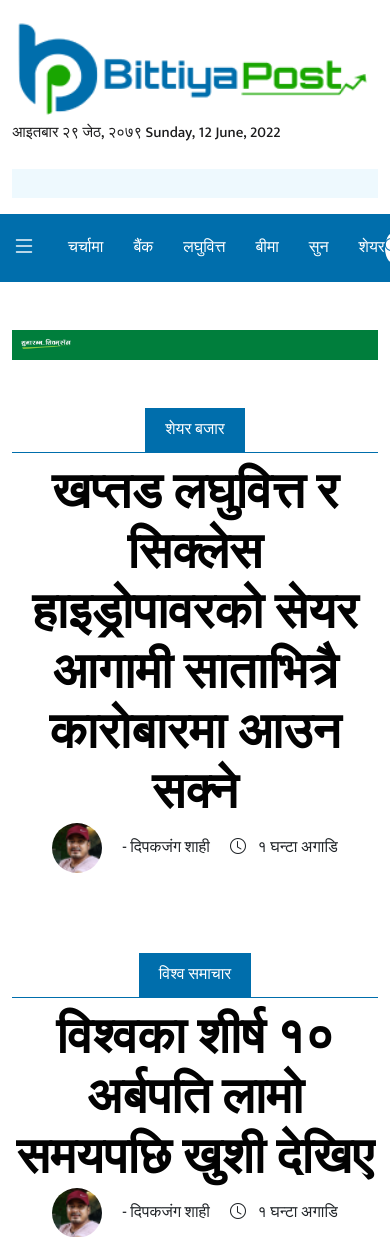
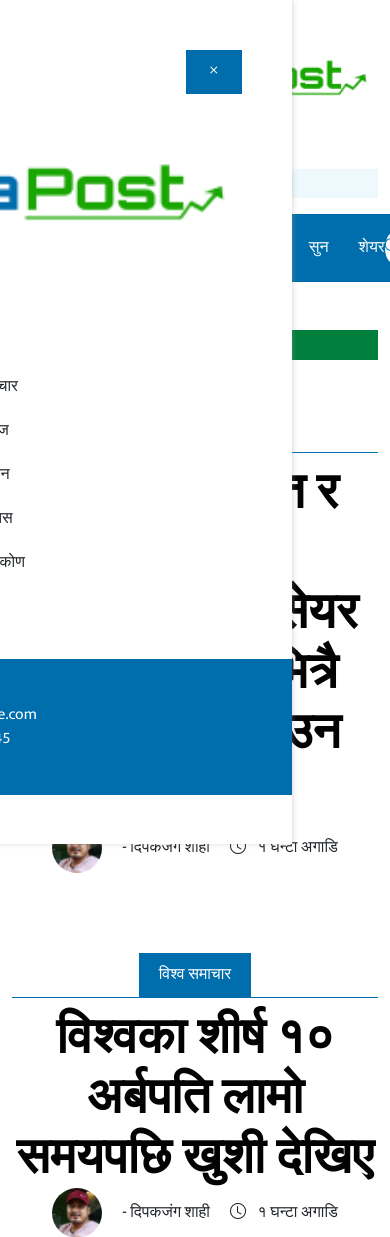
Before and after one commit to Pasang-lama/bittyapost, a PHP site: page / in a window 390 px wide. Shown: the top 1237 px of the page. Run offline with PHP 8.4, Linux system fonts and the light colour scheme.

Commit message:
works on the side nav

```diff
--- a/css/style.css
+++ b/css/style.css
@@ -168,6 +168,76 @@
   border-radius: 50%;
 }
 
+.sticky {
+  position: fixed;
+  top: -73px;
+  left: 0px;
+  width: 100%;
+  z-index: 9999999;
+  transform: translateY(100%);
+  transition: all 0.3s linear;
+}
+
+.side-nav {
+  position: fixed;
+  top: 0px;
+  left: -100%;
+  height: 100vh;
+  min-width: 400px;
+  background-color: rgb(255, 255, 255);
+  box-shadow: 1px 0px 5px rgba(155, 155, 155, 0.382);
+  z-index: 9999999;
+  transition: all 0.5s linear;
+}
+.side-nav .sie-nav-header {
+  padding: 50px;
+}
+.side-nav .sie-nav-header .close-btn {
+  background-color: #006EAC;
+  padding: 10px 20px;
+  color: white;
+  border: none;
+  margin-left: auto;
+  display: block;
+  width: -moz-fit-content;
+  width: fit-content;
+}
+.side-nav .sie-nav-header img {
+  width: 100%;
+  height: -moz-fit-content;
+  height: fit-content;
+  -o-object-fit: cover;
+     object-fit: cover;
+}
+.side-nav .nav-link {
+  margin-top: 40px;
+}
+.side-nav .nav-link ul {
+  -moz-column-count: 2;
+       column-count: 2;
+}
+.side-nav .nav-link ul li {
+  display: block;
+  margin-bottom: 20px;
+}
+.side-nav .side-nav-footer {
+  margin-top: 40px;
+  background-color: #006EAC;
+  padding: 20px;
+  color: white;
+  text-align: center;
+}
+.side-nav .side-nav-footer a {
+  display: block;
+}
+
+footer {
+  background-color: #006EAC;
+  padding: 100px 0px;
+  color: white;
+  text-align: center;
+}
+
 .recent-updates .feature-news {
   border-bottom: 1px solid gray;
   padding-bottom: 10px;
--- /dev/null
+++ b/includes/footer.php
@@ -0,0 +1,12 @@
+<footer>
+  <div class="container">
+    <h2>Footer Section</h2>
+  </div>
+</footer>
+<!-- bootstrap js  -->
+<script src="js/bootstrap.min.js"></script>
+<script src="js/custome.js"></script>
+
+</body>
+
+</html>
--- /dev/null
+++ b/includes/header.php
@@ -0,0 +1,86 @@
+<!DOCTYPE html>
+<html lang="en">
+
+<head>
+  <meta charset="UTF-8" />
+  <meta name="viewport" content="width=device-width, initial-scale=1.0" />
+  <title>Bittyapost | Home</title>
+  <link rel="shortcut icon" href="images/fevicon.png" type="image/x-icon" />
+  <!-- custome css  -->
+  <link rel="stylesheet" href="css/style.css" />
+  <!-- bootstrap css  -->
+  <link rel="stylesheet" href="css/bootstrap.min.css" />
+</head>
+
+<body>
+
+
+  <header>
+    <div class="top-header container my-3">
+      <div class="row gy-4 align-items-center">
+        <div class="col-lg-3 col-12">
+          <a href="index.php">
+            <img src="images/logo.png" alt="Bittyapost" />
+          </a>
+          <time datetime="">आइतबार २९ जेठ, २०७९ Sunday, 12 June, 2022</time>
+        </div>
+        <div class="col-lg-9 col-12">
+          <a href="">
+            <img src="images/ads-4.gif" alt="" />
+          </a>
+        </div>
+      </div>
+    </div>
+    <div id="nav-bar" class="navigation-bar py-3">
+      <div class="container">
+        <button class="side-menu-open-btn" id="sidenav-open-btn"><i class="bi bi-list"></i></button>
+        <nav>
+          <ul>
+            <li><a href="">चर्चामा</a></li>
+            <li><a href=""> बैंक</a></li>
+            <li><a href="">लघुवित्त</a></li>
+            <li><a href="">बीमा</a></li>
+            <li><a href="">सुन</a></li>
+            <li><a href=""> शेयर</a></li>
+
+          </ul>
+        </nav>
+        <button class="serch-btn"><i class="bi bi-search"></i></button>
+      </div>
+    </div>
+
+    <div class="side-nav" id="side-nav">
+      <div class="sie-nav-header">
+        <button class="close-btn" id="close-btn"><i class="bi bi-x"></i></button>
+        <a href="index.php">
+          <img src="images/logo.png" alt="Bittyapost" />
+        </a>
+        <time datetime="">आइतबार २९ जेठ, २०७९ Sunday, 12 June, 2022</time>
+      </div>
+
+      <div class="nav-link">
+        <ul>
+          <li><a href="">समाचार</a></li>
+          <li><a href="">अर्थनीति</a></li>
+          <li><a href="">शेयर बजार</a></li>
+          <li><a href="">बैंकिङ</a></li>
+          <li><a href="">आर्थिक क्षेत्र</a></li>
+          <li><a href="">अटोमाेबाइल</a></li>
+          <li><a href="">समाचार</a></li>
+          <li><a href="">समाज</a></li>
+          <li><a href="">पर्यटन</a></li>
+          <li><a href="">विकास</a></li>
+          <li><a href="">दृष्टिकोण</a></li>
+        </ul>
+      </div>
+
+      <div class="side-nav-footer">
+        विज्ञापनका लागि:
+        <a href="mailto:Bittyapost@example.com">Bittyapost@example.com</a>
+        <a href="tel:+977-9842545345">+977-9842545345</a>
+        <div class="social-media">
+          Follow us:
+        </div>
+      </div>
+    </div>
+  </header>
--- a/index.html
+++ b/index.php
@@ -1,52 +1,8 @@
-<!DOCTYPE html>
-<html lang="en">
-  <head>
-    <meta charset="UTF-8" />
-    <meta name="viewport" content="width=device-width, initial-scale=1.0" />
-    <title>Bittyapost | Home</title>
-    <link rel="shortcut icon" href="images/fevicon.png" type="image/x-icon" />
-    <!-- custome css  -->
-    <link rel="stylesheet" href="css/style.css" />
-    <!-- bootstrap css  -->
-    <link rel="stylesheet" href="css/bootstrap.min.css" />
-  </head>
-  <body>
-    <header>
-      <div class="top-header container my-3">
-        <div class="row gy-4 align-items-center">
-          <div class="col-lg-3 col-12">
-            <a href="index.html">
-              <img src="images/logo.png" alt="Bittyapost" />
-            </a>
-            <time datetime="">आइतबार २९ जेठ, २०७९ Sunday, 12 June, 2022</time>
-          </div>
-          <div class="col-lg-9 col-12">
-            <a href="">
-              <img src="images/ads-4.gif" alt="" />
-            </a>
-          </div>
-        </div>
-      </div>
-      <div class="navigation-bar py-3">
-        <div class="container">
-          <button class="side-menu-open-btn"><i class="bi bi-list"></i></button>
-          <nav>
-            <ul>
-              <li><a href="">चर्चामा</a></li>
-              <li><a href=""> बैंक</a></li>
-              <li><a href="">लघुवित्त</a></li>
-              <li><a href="">बीमा</a></li>
-              <li><a href="">सुन</a></li>
-              <li><a href=""> शेयर</a></li>
-            </ul>
-          </nav>
-          <button class="serch-btn"><i class="bi bi-search"></i></button>
-        </div>
-      </div>
-    </header>
+<?php include("includes/header.php");?>
+
     <section class="ads-section my-5">
       <div class="container">
-        <a href="">
+        <a href="" target="_blank">
           <img src="images/ads-3.gif" alt="" />
         </a>
       </div>
@@ -55,7 +11,7 @@
     <section class="news-headline-wrapper container">
       <div class="category"><span>शेयर बजार</span></div>
       <h2 class="news-headline">
-        <a href=""
+        <a href="news-details.php"
           >खप्तड लघुवित्त र सिक्लेस हाइड्रोपावरको सेयर आगामी साताभित्रै
           कारोबारमा आउन सक्ने</a
         >
@@ -612,7 +568,6 @@
         </a>
       </div>
     </section>
-    <!-- bootstrap js  -->
-    <script src="js/bootstrap.min.js"></script>
-  </body>
-</html>
+
+
+<?php include("includes/footer.php");?>
--- /dev/null
+++ b/js/custome.js
@@ -0,0 +1,21 @@
+var nabbar = document.getElementById("nav-bar")
+window.addEventListener("scroll", function () {
+    if (this.window.scrollY > 400) {
+        nabbar.classList.add("sticky")
+    } else {
+        nabbar.classList.remove("sticky")
+    }
+})
+
+// js can change the sytle
+var openbtn = document.getElementById("sidenav-open-btn")
+var sidenav = document.getElementById("side-nav")
+var closeBtn = document.getElementById("close-btn")
+
+openbtn.addEventListener("click", function(){
+    sidenav.style.left="0%"
+})
+
+closeBtn.addEventListener("click", function(){
+    sidenav.style.left="-100%"
+})
--- a/scss/layouts/_footer.scss
+++ b/scss/layouts/_footer.scss
@@ -0,0 +1,6 @@
+footer{
+    background-color: $primary-color;
+    padding: 100px 0px;
+    color: white;
+    text-align: center;
+}
--- a/scss/layouts/_header.scss
+++ b/scss/layouts/_header.scss
@@ -38,3 +38,69 @@
         }
     }
 }
+
+.sticky {
+    position: fixed;
+    top: -73px;
+    left: 0px;
+    width: 100%;
+    z-index: 9999999;
+    transform: translateY(100%);
+    transition: all 0.3s linear;
+}
+
+
+.side-nav {
+    position: fixed;
+    top: 0px;
+    left: -100%;
+    height: 100vh;
+    min-width: 400px;
+    background-color: rgb(255, 255, 255);
+    box-shadow: 1px 0px 5px rgba(155, 155, 155, 0.382);
+    z-index: 9999999;
+transition: all 0.5s linear;
+    .sie-nav-header {
+        padding: 50px;
+        .close-btn {
+            background-color: $primary-color;
+            padding: 10px 20px;
+            color: white;
+            border: none;
+            margin-left: auto;
+            display: block;
+            width: fit-content;
+        }
+
+        img {
+            width: 100%;
+            height: fit-content;
+            object-fit: cover;
+        }
+    }
+
+    .nav-link {
+        margin-top: 40px;
+
+        ul {
+            column-count: 2;
+
+            li {
+                display: block;
+                margin-bottom: 20px;
+            }
+        }
+    }
+
+    .side-nav-footer {
+        margin-top: 40px;
+        background-color: $primary-color;
+        padding: 20px;
+        color: white;
+        text-align: center;
+
+        a {
+            display: block;
+        }
+    }
+}
```
Also changed, not shown: news-details.php (added, +33 -0 lines), 1 other file.
